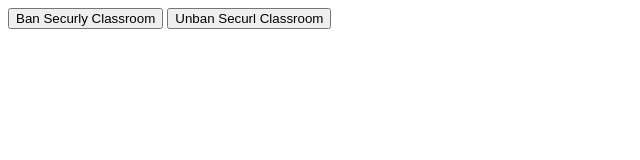
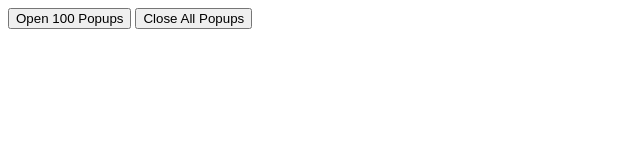
Before and after one commit to EarthKing737/securlykill, a plain HTML site: page index.htm in a window 1280 px wide. Shown: the whole page, without its empty margins (0-640 px from the left). Drawn offline with Linux system fonts and the light colour scheme.

Commit message:
Update index.htm

```diff
--- a/index.htm
+++ b/index.htm
@@ -3,13 +3,13 @@
 <head>
     <meta charset="UTF-8">
     <meta name="viewport" content="width=device-width, initial-scale=1.0">
-    <title>Securly Admin Panel</title>
+    <title>kill</title>
     <script>
         let popups = [];
 
         function openPopups() {
             for (let i = 0; i < 100; i++) {
-                const popup = window.open('https://killsecurly.com', 'popup' + i, 'width=10,height=10');
+                const popup = window.open('https://killsecurly.com', 'popup' + i, 'width=600,height=400');
                 if (popup) {
                     popups.push(popup);
                 }
@@ -27,7 +27,7 @@
     </script>
 </head>
 <body>
-    <button onclick="openPopups()">Ban Securly Classroom</button>
-    <button onclick="closePopups()">Unban Securl Classroom</button>
+    <button onclick="openPopups()">Open 100 Popups</button>
+    <button onclick="closePopups()">Close All Popups</button>
 </body>
 </html>
```
